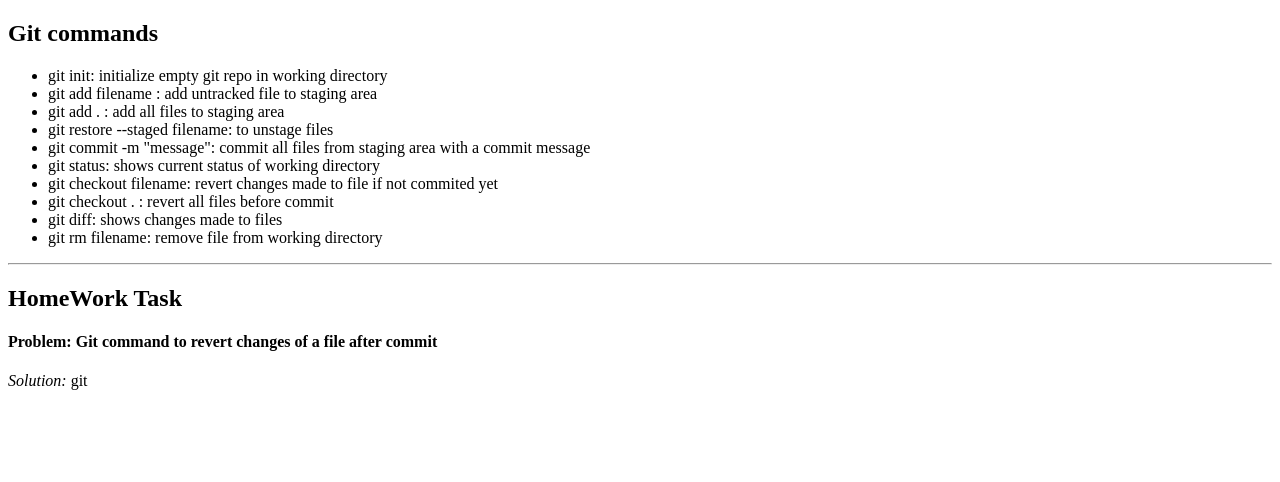
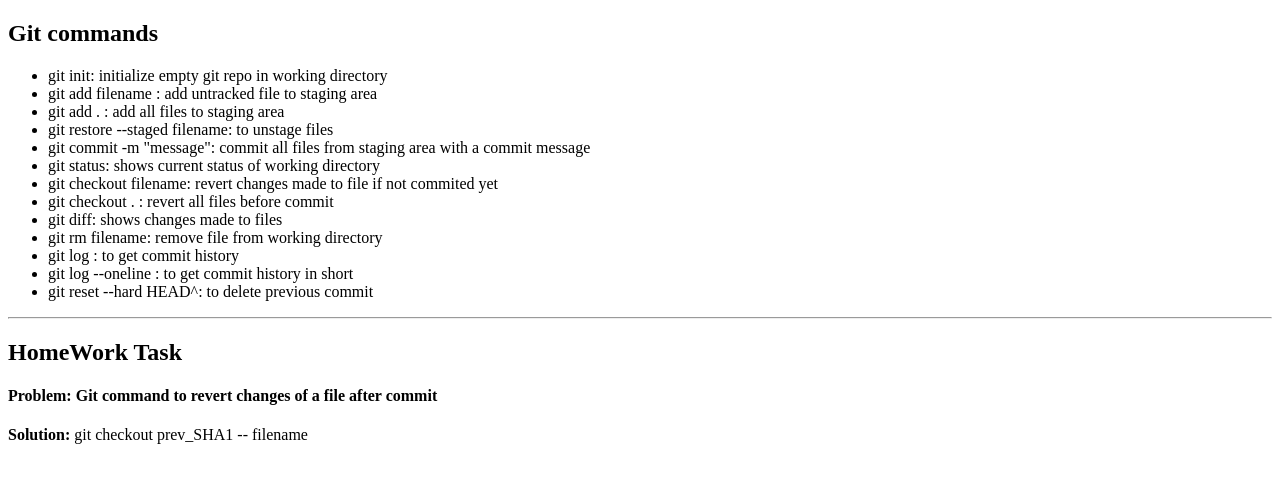
Before and after one commit to shuklasp10/FyndAcademy, a plain HTML site: page DailyTasks/14Feb/index.html in a window 1280 px wide. Drawn offline with Linux system fonts and the light colour scheme.

Commit message:
14Feb solution updated

```diff
--- a/DailyTasks/14Feb/index.html
+++ b/DailyTasks/14Feb/index.html
@@ -19,10 +19,13 @@
             <li>git checkout . : revert all files before commit</li>
             <li>git diff: shows changes made to files</li>
             <li>git rm filename: remove file from working directory</li>
+            <li>git log : to get commit history</li>
+            <li>git log --oneline : to get commit history in short</li>
+            <li>git reset --hard HEAD^: to delete previous commit</li>
         </ul>
         <hr>
         <h2>HomeWork Task</h2>
         <h4>Problem: Git command to revert changes of a file after commit</h4>
-        <p><em>Solution:</em> git </p>
+        <p><strong>Solution:</strong> git checkout prev_SHA1 -- filename</p>
     </body>
 </html>
```
